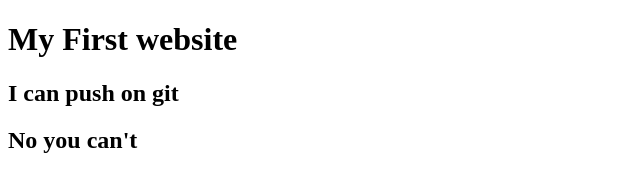
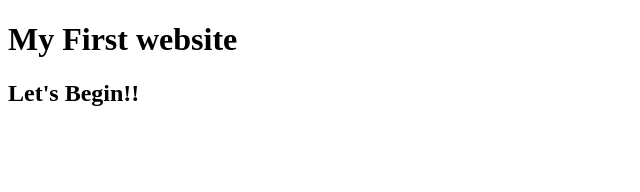
Before and after one commit to rafeenoor/first-website, a plain HTML site: page index.html in a window 1280 px wide. Shown: the whole page, without its empty margins (0-640 px from the left). Drawn offline with Linux system fonts and the light colour scheme.

Commit message:
Startig Website

```diff
--- a/index.html
+++ b/index.html
@@ -7,8 +7,7 @@
 </head>
 <body>
     <h1>My First website</h1>
-    <h2>I can push on git</h2>
-    <h2>No you can't</h2>
+    <h2>Let's Begin!!</h2>
 
 </body>
 </html>
```
